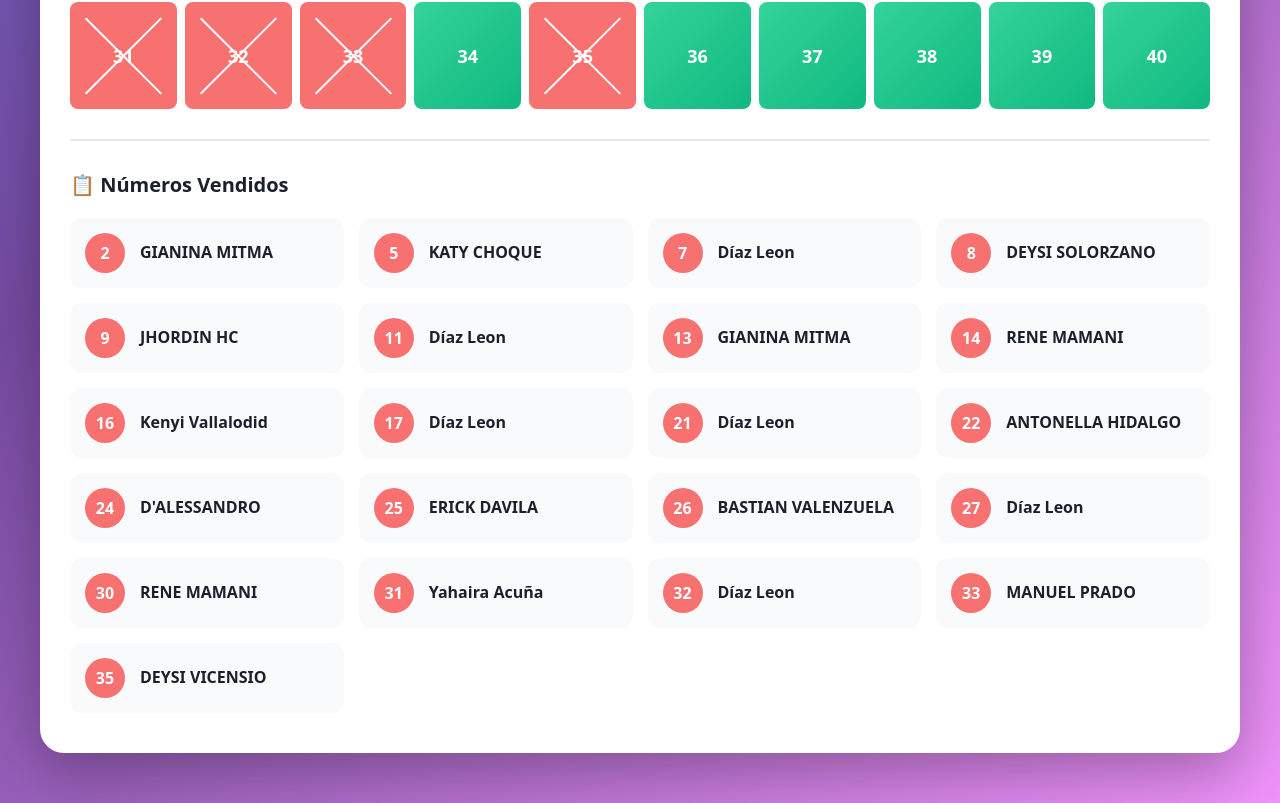
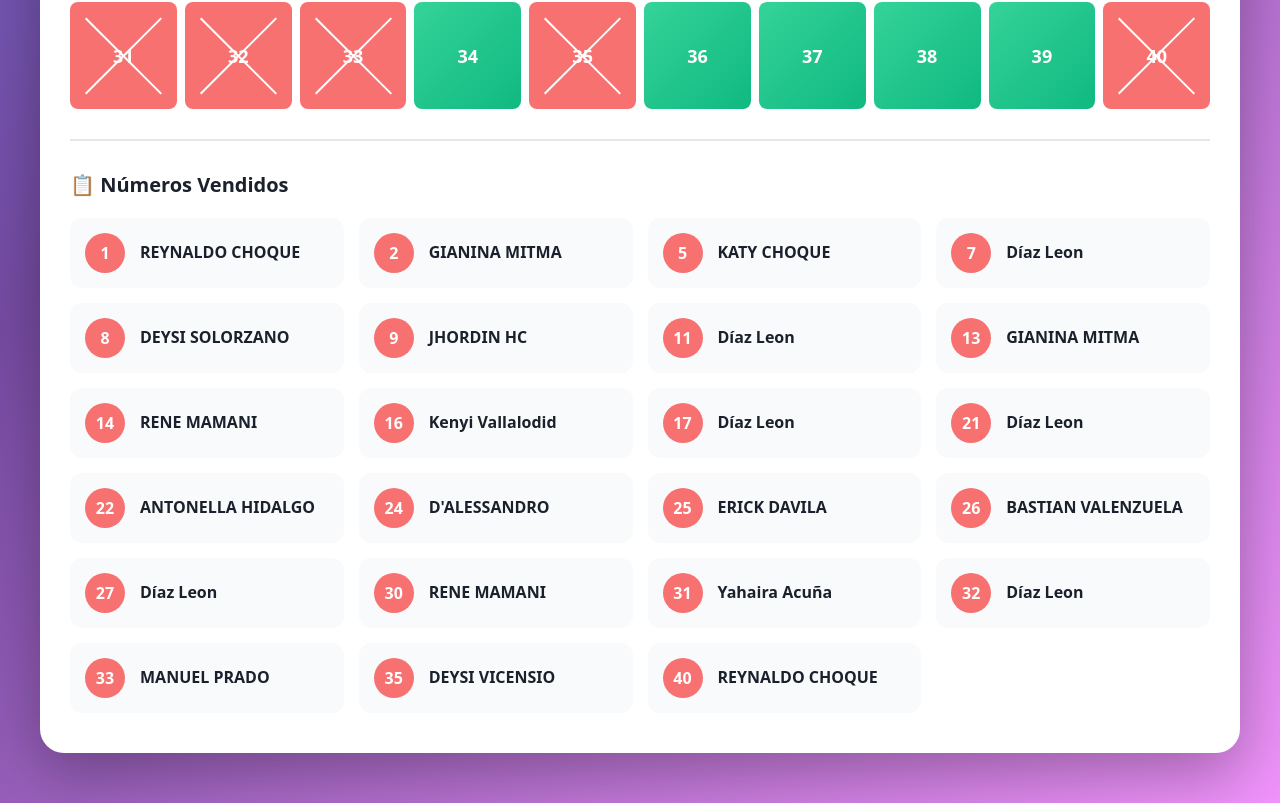
Before and after one commit to EmersonValenzuela/rifa-piero, a React (Create React App) app: page / in a window 1280 px wide. Shown: the part 1412-2215 px from the top of the page. Built offline with nearby package versions, Linux system fonts and the light colour scheme.

Commit message:
Update App.js

```diff
--- a/src/App.js
+++ b/src/App.js
@@ -20,6 +20,8 @@ const RifaApp = () => {
 
   // Números vendidos iniciales desde tu documento
   const [vendidos, setVendidos] = useState({
+    1: { nombre: "REYNALDO CHOQUE", telefono: "" },
+    40: { nombre: "REYNALDO CHOQUE", telefono: "" },
     5: { nombre: "KATY CHOQUE", telefono: "" },
     2: { nombre: "GIANINA MITMA", telefono: "" },
 7:{ nombre:"Díaz Leon", telefono:""},
```
